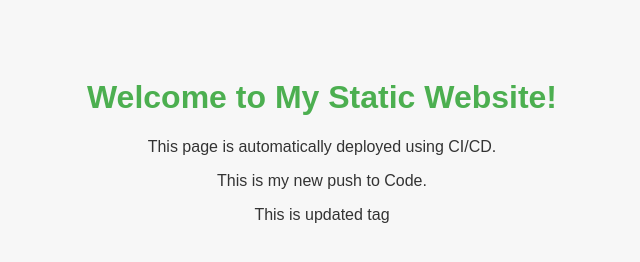
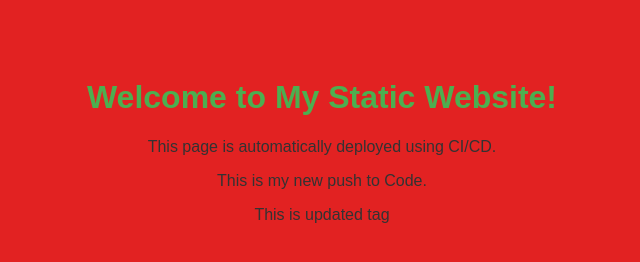
Before and after one commit to EngineerMuhammadKhalid/ci-cd-test, a plain HTML site: page index.html in a window 1280 px wide. Shown: the whole page, without its empty margins (318-958 px from the left). Drawn offline with Linux system fonts and the light colour scheme.

Commit message:
new updated style

```diff
--- a/index.html
+++ b/index.html
@@ -4,10 +4,11 @@
     <meta charset="UTF-8">
     <meta name="viewport" content="width=device-width, initial-scale=1.0">
     <title>My Static Website</title>
+    <link rel="stylesheet" href="style.css">
     <style>
         body {
             font-family: Arial, sans-serif;
-            background-color: #f7f7f7;
+            background-color: #e22222;
             color: #333;
             text-align: center;
             padding: 50px;
```
